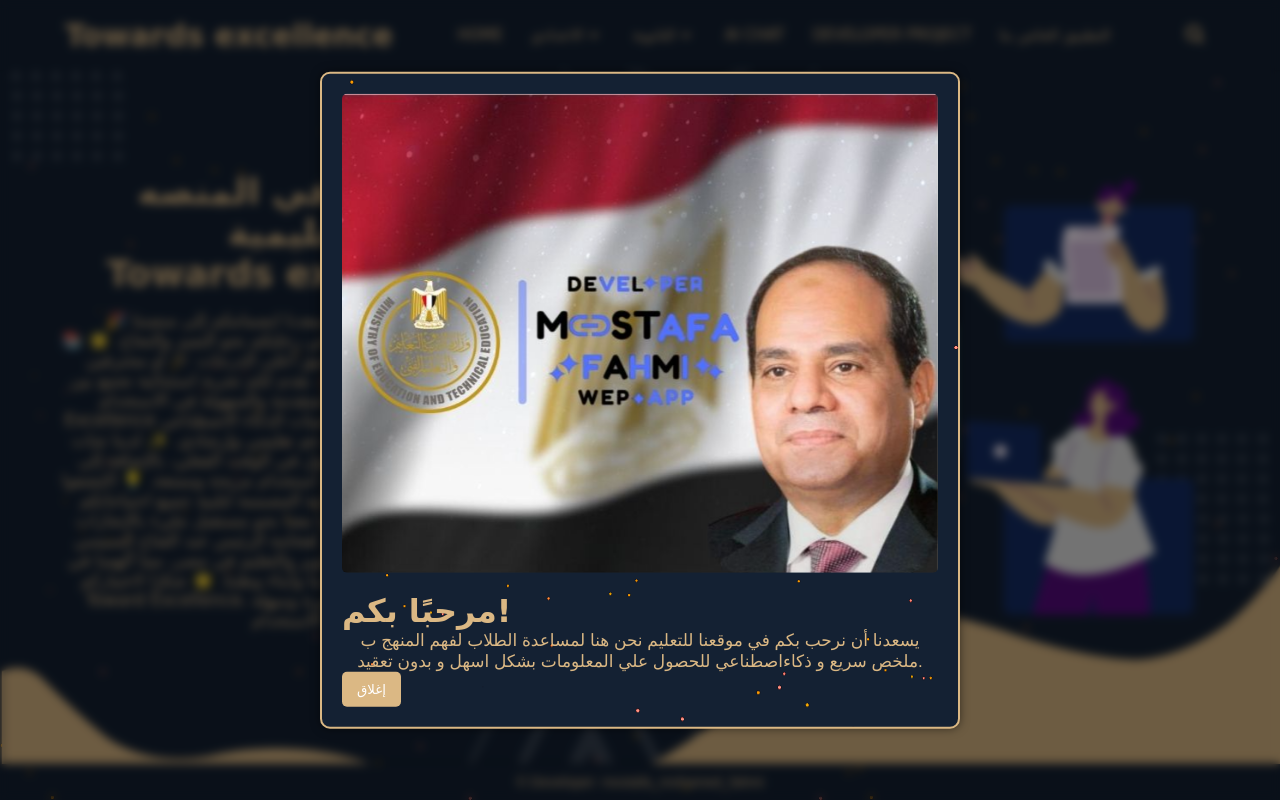
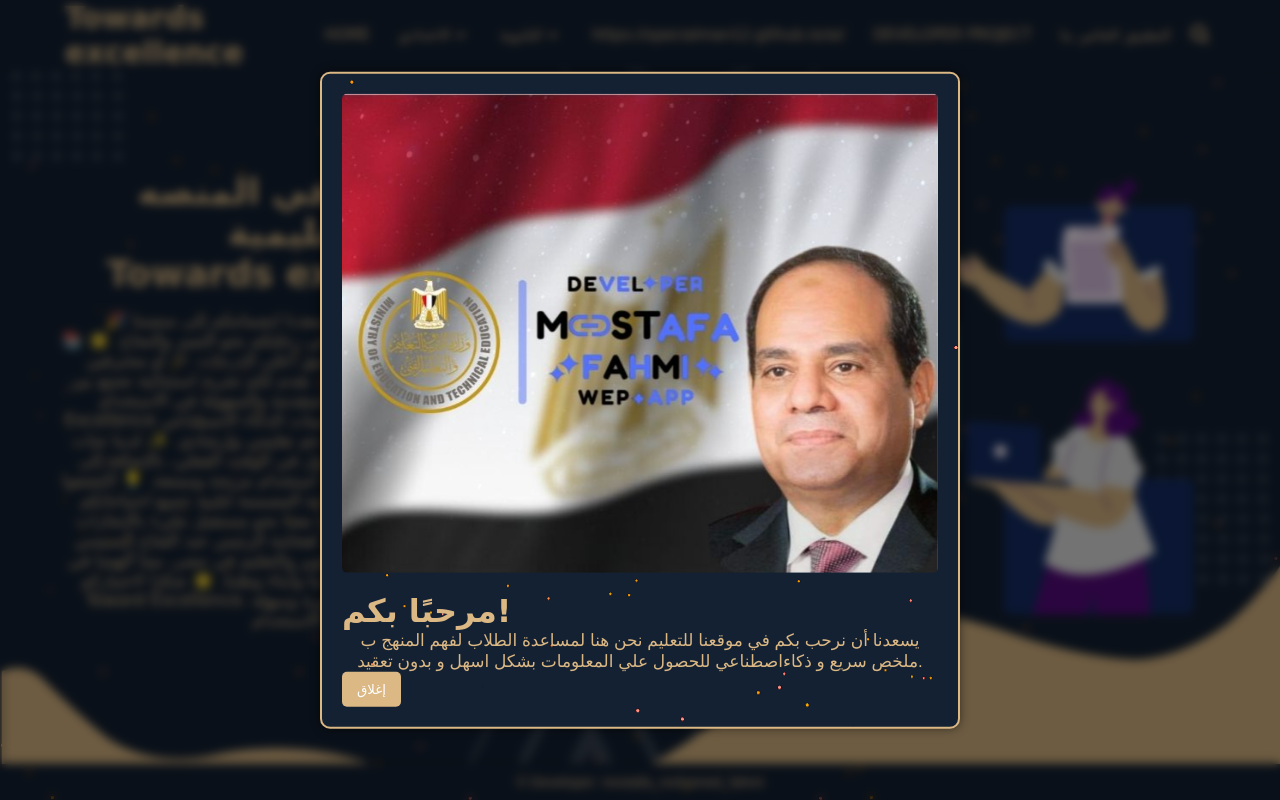
Before and after one commit to specialman12/Towards-excellence, a plain HTML site: page index.html in a window 1280 px wide. Drawn offline with nearby package versions, Linux system fonts and the light colour scheme; a web font is replaced by a local one.

Commit message:
Update index.html

```diff
--- a/index.html
+++ b/index.html
@@ -89,7 +89,7 @@
               <li><a href="#">لينك صفحت الوزارة</a></li>
             </ul>
           </li>
-          <li><a href="Ai.html">AI CHAT</a></li>
+          <li><a href="Ai.html">https://specialman12.github.io/ai/</a></li>
           <li><a href="developer.html">DEVELOPER PROJECT</a></li>
 
         <li><a href="https://www.mediafire.com/file/w74j7624a1tb6h3/Towards_excellence.apk/file">التطبيق الخاص بنا</a></li>
```
